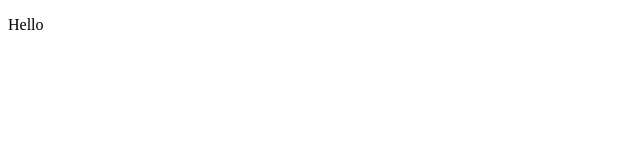
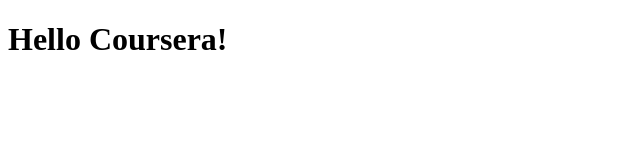
Before and after one commit to anu3090/coursera_test, a plain HTML site: page site/index.html in a window 1280 px wide. Shown: the whole page, without its empty margins (0-640 px from the left). Drawn offline with Linux system fonts and the light colour scheme.

Commit message:
My First Page

```diff
--- a/site/index.html
+++ b/site/index.html
@@ -3,9 +3,8 @@
 <head>
     <meta charset="UTF-8">
     <title>Hello</title>
-    <p>Hello</p>
 </head>
 <body>
-
+<h1> Hello Coursera!</h1>
 </body>
 </html>
```
